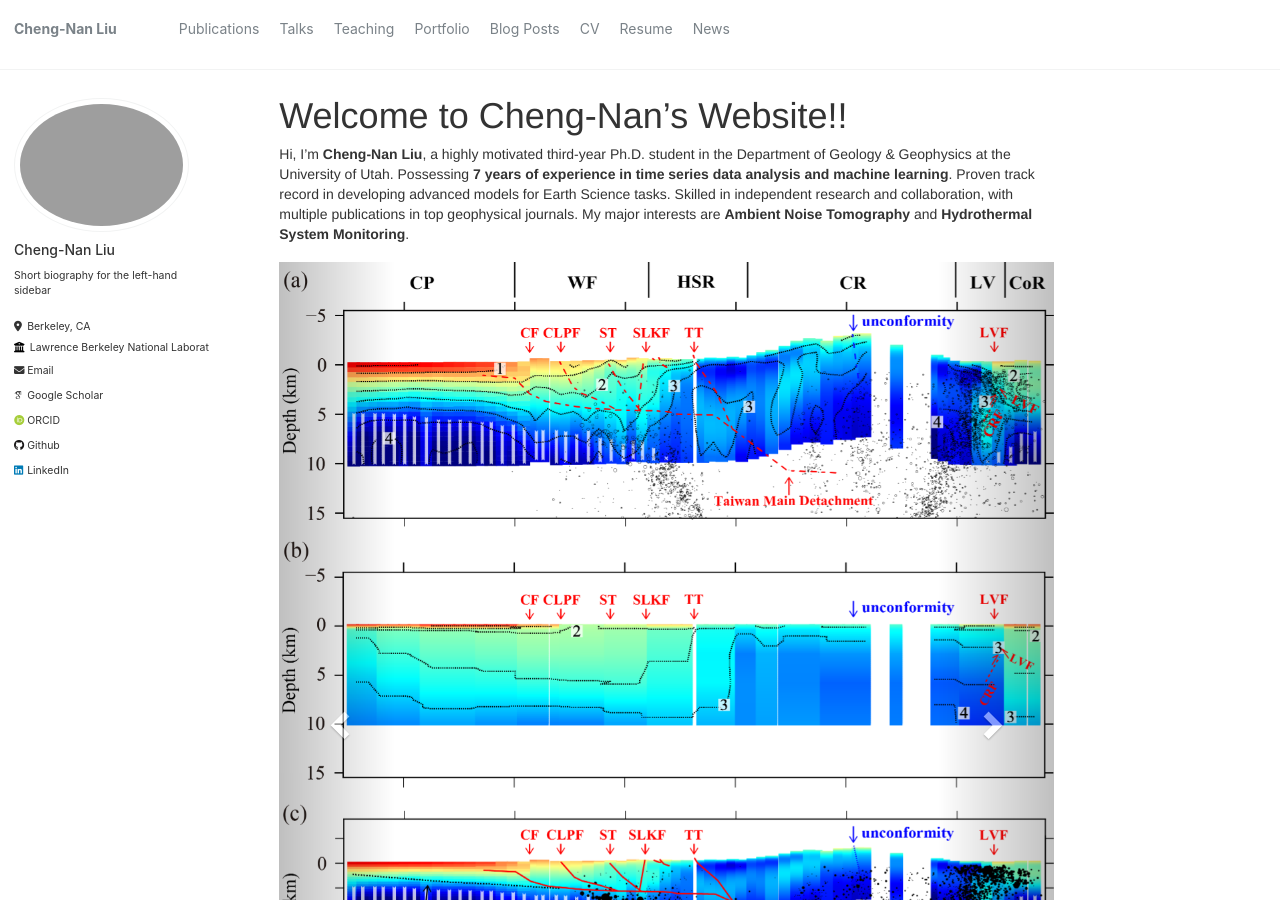
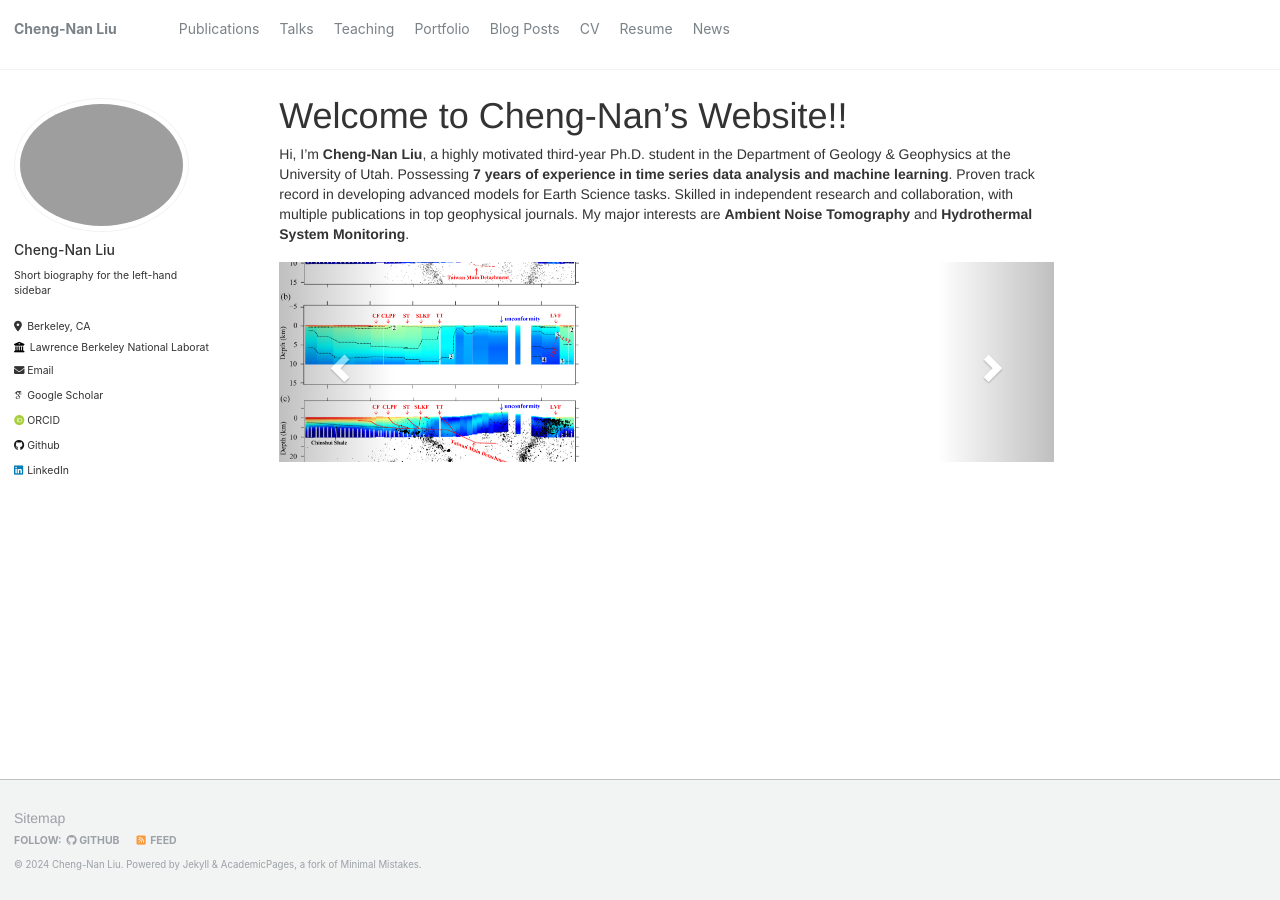
Before and after one commit to andrewntu/andrewntu.github.io, a Jekyll site: the page built from _pages/about.md, in a window 1280 px wide and 900 px high. Built offline with Jekyll 4.4.1, drawn with Linux system fonts in a browser that asks for light colours; some web fonts are replaced.

Commit message:
final test

```diff
--- a/_pages/about.md
+++ b/_pages/about.md
@@ -21,7 +21,8 @@ Hi, I'm **Cheng-Nan Liu**, a highly motivated third-year Ph.D. student in the De
             <img src="{{ site.url }}{{ site.baseurl }}/images/Figure_2_revise_final.png" alt="Slide 1" />
         </div>
         <div class="item">
-            <img src="{{ site.url }}{{ site.baseurl }}/images/Figure_4_Vs_Final.png" alt="Slide 2" />
+            <!-- <img src="{{ site.url }}{{ site.baseurl }}/images/Figure_4_Vs_Final.png" alt="Slide 2" /> -->
+            <img src="{{ site.url }}{{ site.baseurl }}/images/Figure_4_Vs_Final.png" style="width: 300px; height: 200px; object-fit: cover;" alt="Slide 2" />
         </div>
         <div class="item">
             <img src="{{ site.url }}{{ site.baseurl }}/images/event_2024-02-29T04:14:50.280555Z.png" alt="Slide 3" />
```
